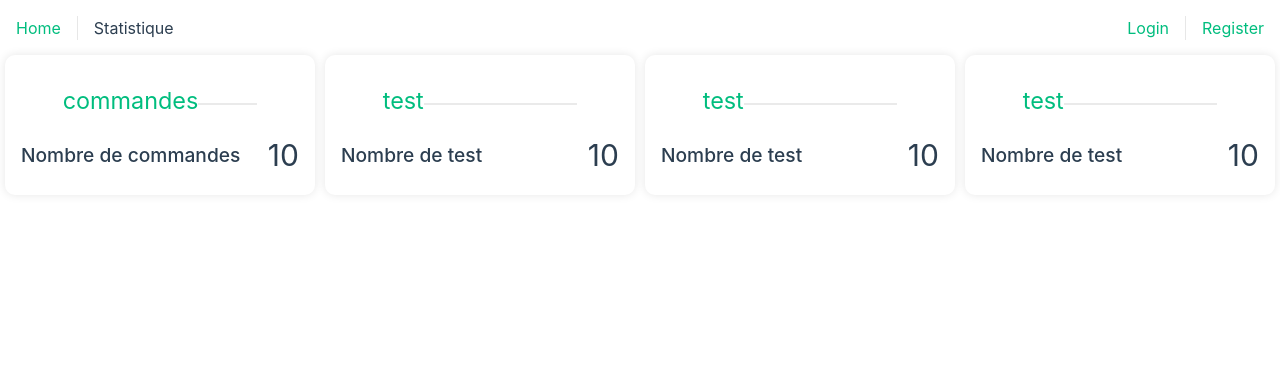
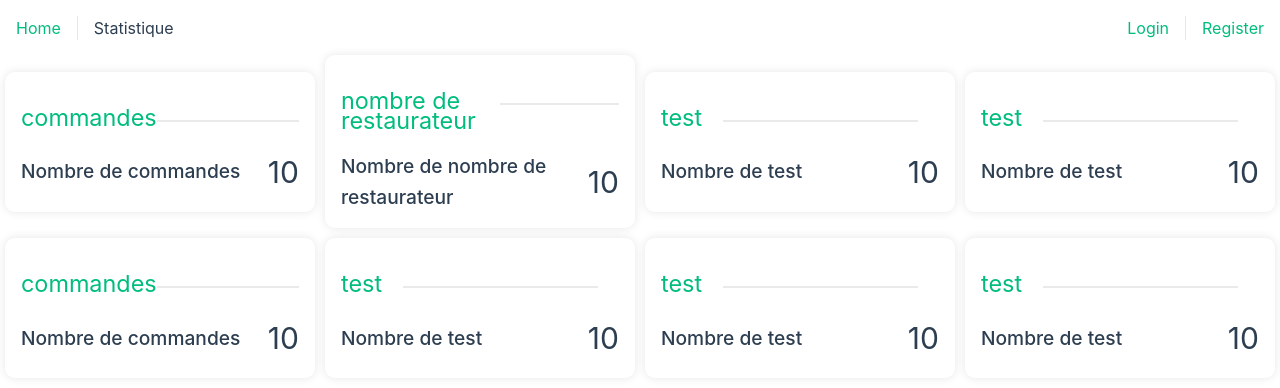
Before and after one commit to xMimilou/CESI_Ubereat, a Vue app in the folder microservice_commercial/: page /statistique in a window 1280 px wide. Shown: the top 388 px of the page. Built offline with nearby package versions, Linux system fonts and the light colour scheme; no server answers.

Commit message:
petite modification

```diff
--- a/microservice_commercial/src/components/widget/counters.vue
+++ b/microservice_commercial/src/components/widget/counters.vue
@@ -75,7 +75,7 @@ export default{
 .counters__title::after {
   content: "";
   display: block;
-  width: 80%;
+  width: 70%;
   height: 2px;
   background-color: hsla(0, 0%, 59%, 0.2);
   margin: 0 auto;
@@ -86,7 +86,7 @@ export default{
 .counters__title {
   display: flex;
   flex: 1;
-  width: 70%;
+  width: 100%;
   margin: 20px auto;
   line-height: 1em;
   font-weight: 50px;
@@ -110,21 +110,14 @@ export default{
   color: hsla(160, 100%, 37%, 1);
 } */
 
-.widget {
-  width: 100%;
-  height: 100%;
-  display: flex;
-  flex-direction: column;
-  justify-content: space-between;
-  align-items: center;
-}
+
 
 .counters {
   width: 100%;
   height: 100%;
   background-color: var(--color-widget);
   border-radius: 10px;
-  padding: 1rem;
+
   display: flex;
   flex-direction: column;
   justify-content: space-between;
--- a/microservice_commercial/src/views/StatistiqueView.vue
+++ b/microservice_commercial/src/views/StatistiqueView.vue
@@ -6,6 +6,20 @@ import counters from '../components/widget/counters.vue'
 <template>
 
 <div class="container">
+    <div class="row">
+        <div class="columns-3">
+            <counters title="commandes" query="command"/>
+        </div>
+        <div class="columns-3">
+            <counters title="nombre de restaurateur" query="command"/>
+        </div>
+        <div class="columns-3">
+            <counters title="test" query="command"/>
+        </div>
+        <div class="columns-3">
+            <counters title="test" query="command"/>
+        </div>
+    </div>
     <div class="row">
         <div class="columns-3">
             <counters title="commandes" query="command"/>
@@ -25,6 +39,16 @@ import counters from '../components/widget/counters.vue'
 </template>
 
 <style scoped>
+
+.widget {
+  width: 100%;
+  padding: 1rem;
+  height: 100%;
+  display: flex;
+  flex-direction: column;
+  justify-content: space-between;
+  align-items: center;
+}
 .container {
     width: 100%;
     height: 100%;
```
